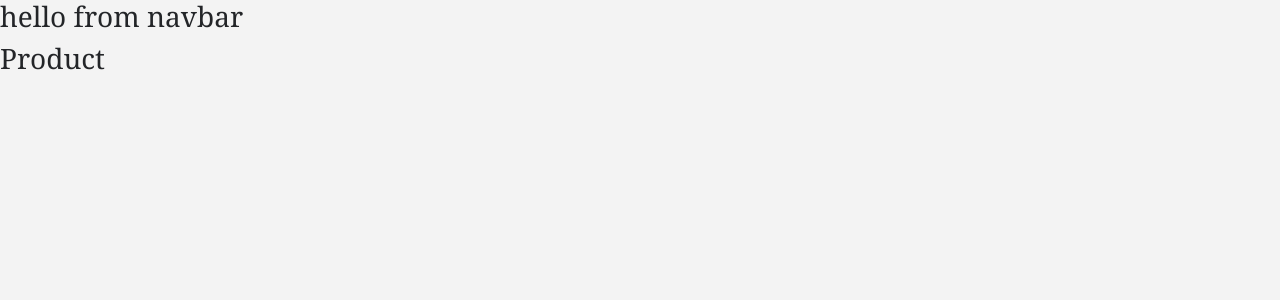
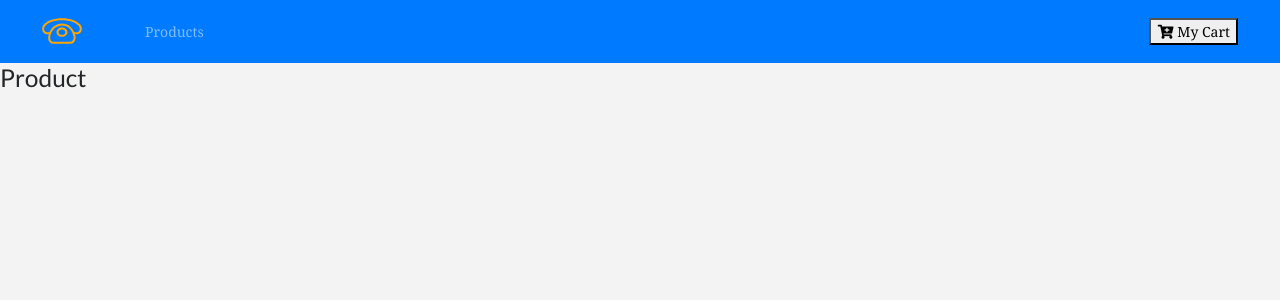
Before and after one commit to kovacevicemir/e-commerce-phone-shop, a React (Create React App) app: page / in a window 1280 px wide. Shown: the top 300 px of the page. Built offline with nearby package versions, Linux system fonts and the light colour scheme.

Commit message:
Navbar links and design

```diff
--- a/public/index.html
+++ b/public/index.html
@@ -5,6 +5,7 @@
     <link rel="icon" href="%PUBLIC_URL%/favicon.ico" />
     <link href="https://fonts.googleapis.com/css2?family=Oswald:wght@200;300;400;500;600;700&display=swap" rel="stylesheet">
     <link href="https://fonts.googleapis.com/css2?family=Permanent+Marker&display=swap" rel="stylesheet">
+    <link rel="stylesheet" href="https://cdnjs.cloudflare.com/ajax/libs/semantic-ui/2.4.1/semantic.min.css">
     <meta name="viewport" content="width=device-width, initial-scale=1" />
     <meta name="theme-color" content="#000000" />
     <meta
--- a/src/components/Navbar.js
+++ b/src/components/Navbar.js
@@ -1,11 +1,29 @@
 import React, { Component } from 'react'
+import {Link} from 'react-router-dom'
+import logo from '../logo.svg'
+
 
 export default class Navbar extends Component {
     render() {
         return (
-            <div>
-                <h3>hello from navbar</h3>
-            </div>
+            <nav className='navbar navbar-expand-sm bg-primary navbar-dark px-sm-5'>
+                <Link to='/'>
+                    <img src={logo} alt='logo' className='navbar-brand'></img>
+                </Link>
+                <ul className='navbar-nav align-items-center'>
+                    <li className='nav-item ml-5'>
+                        <Link to='/' className='nav-link'>
+                            Products
+                        </Link>
+                    </li>
+                </ul>
+                <Link to='cart' className='ml-auto'>
+                    <button>
+                        <i class="shopping cart plus icon"></i>
+                        My Cart
+                    </button>
+                </Link>
+            </nav>
         )
     }
 }
```
